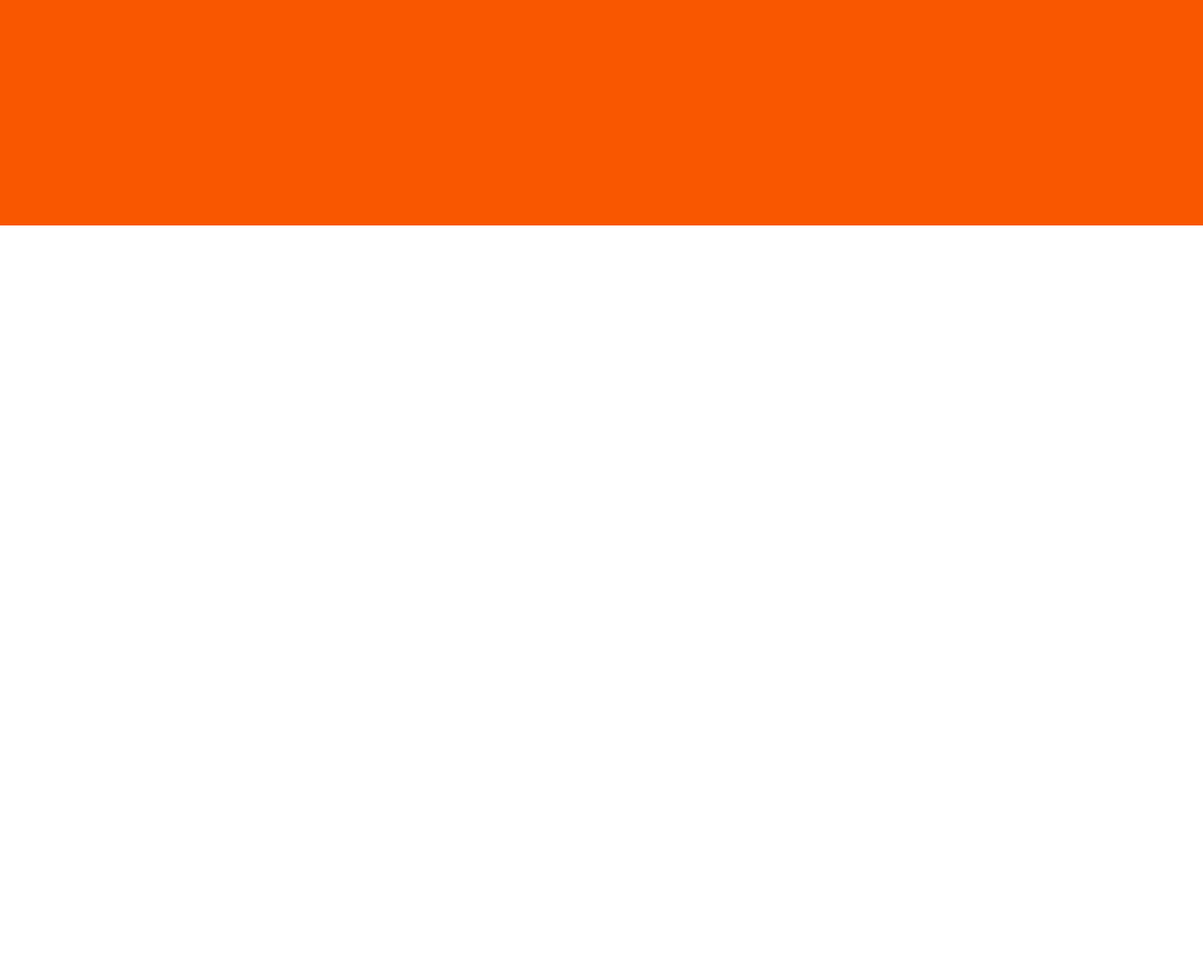
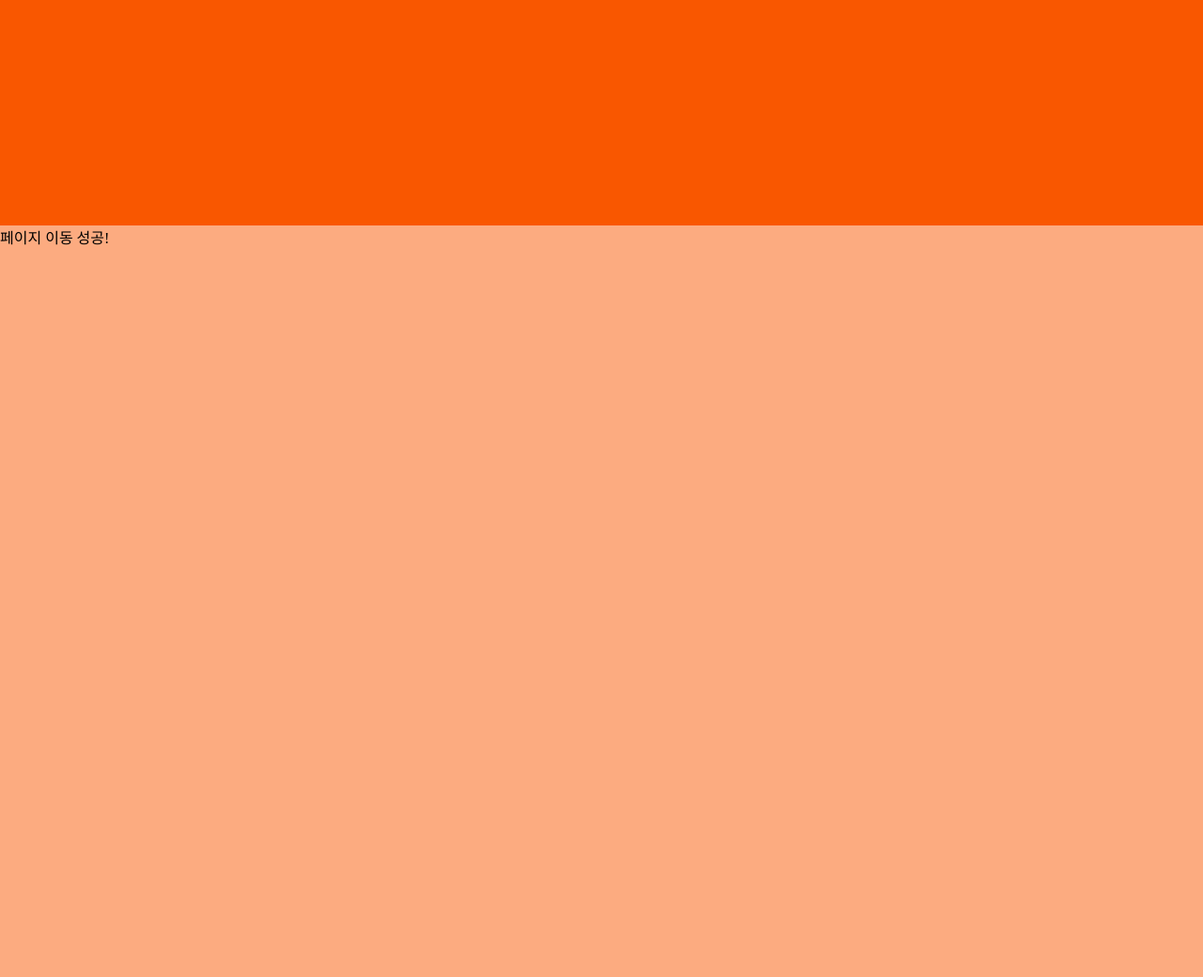
Before and after one commit to eunag63/Pick-the-food, a Django app: page /click/ in a window 1280 px wide. Shown: the part 560-1600 px from the top of the page at 94% size. Run offline with Django 3.2, Linux system fonts and the light colour scheme; data comes from the database, SQL or seed files in the repository; some web fonts are replaced.

Commit message:
.child 색상 변경

```diff
--- a/mysite/pickFood/static/css/main.css
+++ b/mysite/pickFood/static/css/main.css
@@ -27,7 +27,7 @@ body{
 .child{
   height: 100%;
   width: 100%;
-  background-color:#FFFFFF;
+  background-color:#FCAB80;
 }
 
 /*
--- a/mysite/pickFood/templates/pickFood/click.html
+++ b/mysite/pickFood/templates/pickFood/click.html
@@ -27,7 +27,7 @@
     </div>
 
     <div class="child">
-      <div id="div4"></div>
+      <div id="div4">페이지 이동 성공!</div>
     </div>
   </div>
 
```
